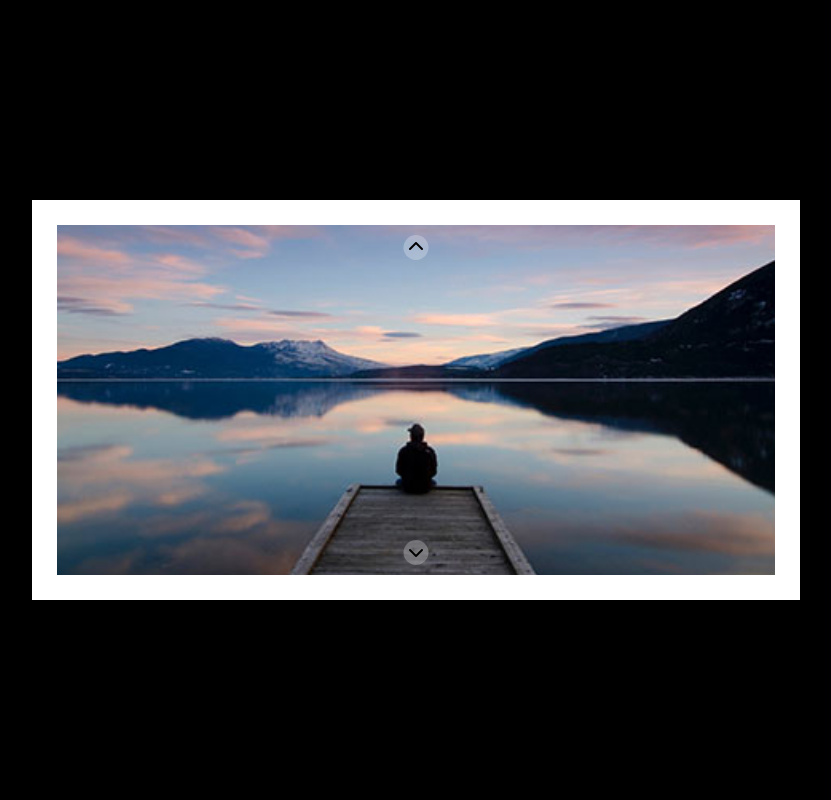
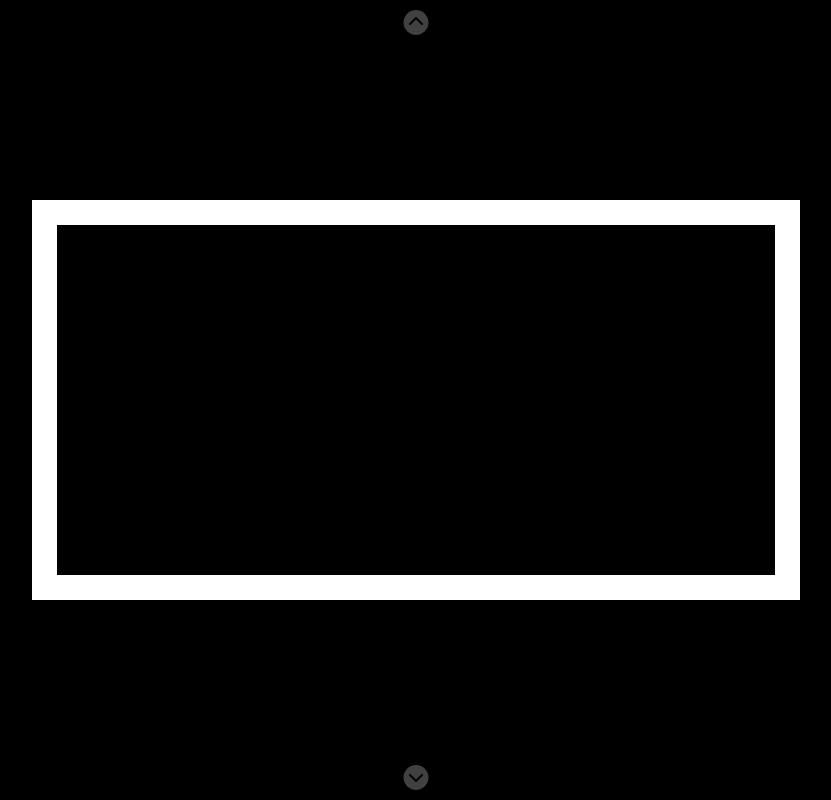
Before and after one commit to Eugenio2104/js-array-carousel, a plain HTML site: page milestone-2/index.html in a window 1280 px wide. Shown: the whole page, without its empty margins (224-1055 px from the left). Drawn offline with Linux system fonts and the light colour scheme.

Commit message:
push prova

```diff
--- a/milestone-2/index.html
+++ b/milestone-2/index.html
@@ -12,10 +12,12 @@
 
   <div class="main-container">
     <div class="container-eb">
-      <div class="cont-img">
-        <img src="img/01.jpg" alt="">
+      <div class="contImg">
+
         <div class="btn-arrow top"><i class="fa-solid fa-chevron-up"></i></div>
         <div class="btn-arrow bottom"><i class="fa-solid fa-chevron-down"></i></div>
+
+        <!-- <img class="object active" src="img/01.jpg" alt="">-->
       </div>
     </div>
   </div>
```
